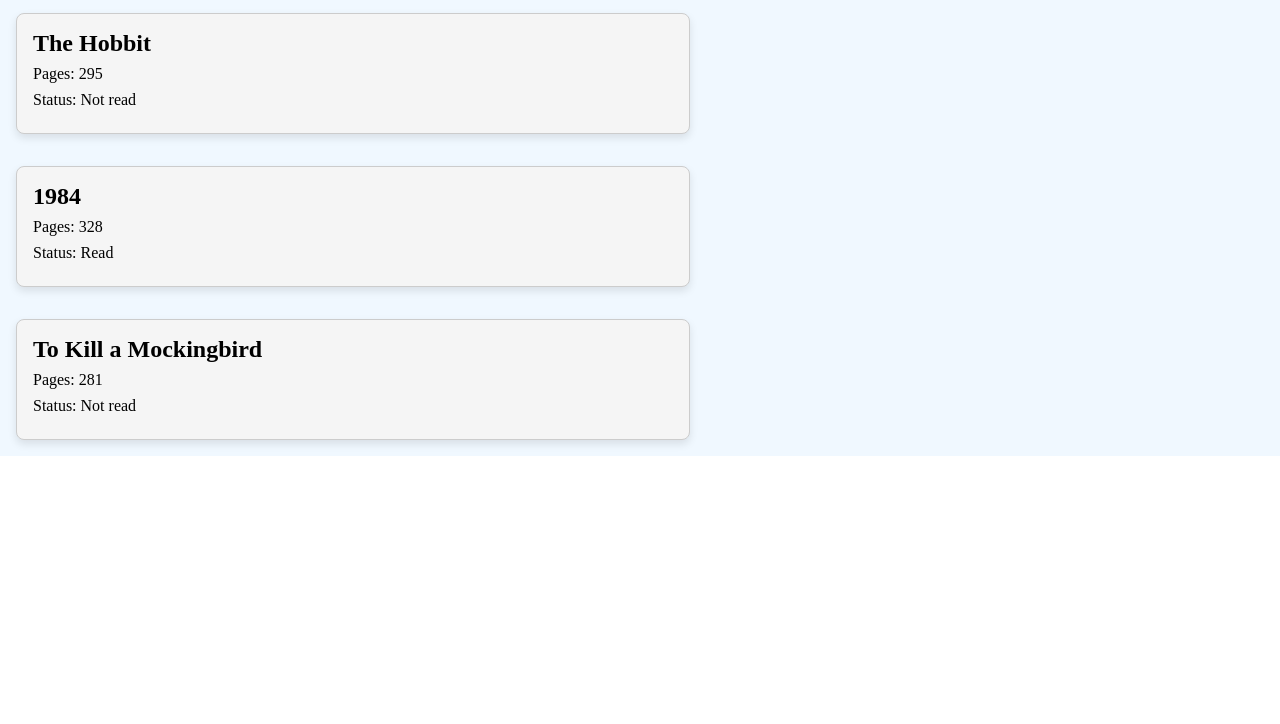
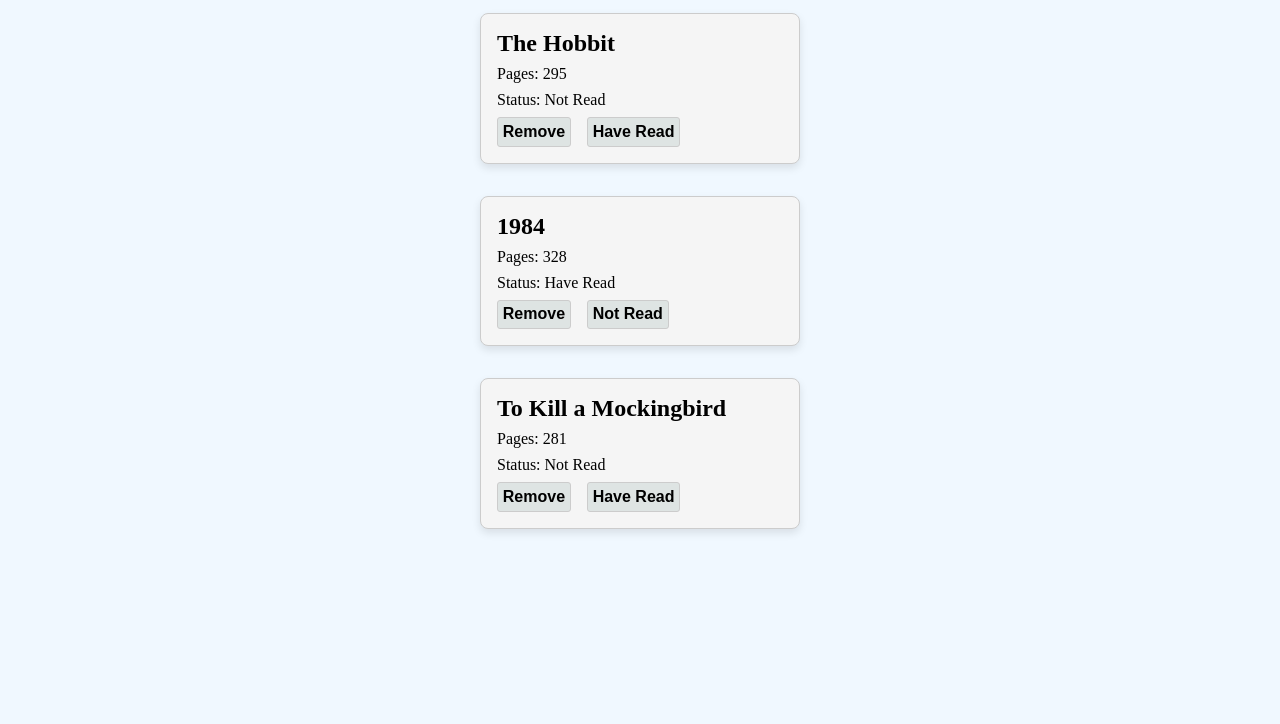
Before and after one commit to junfengl95/library, a plain HTML site: page index.html in a window 1280 px wide. Shown: the part 76-800 px from the top of the page. Drawn offline with Linux system fonts and the light colour scheme.

Commit message:
Completed remove-book button and read-status-toggle-button

```diff
--- a/index.html
+++ b/index.html
@@ -14,15 +14,14 @@
             <h1> Library App</h1>
             <button id="addBook">+</button>
         </div>
-        <div id="bookshelf">
-        </div>
+        <div id="bookshelf"></div>
 
         <dialog id="bookDialog">
             <header class="form-header">
                 <h2>Add Book</h2>
                 <span class="close">&times;</span>
             </header>
-            <form class="bookform">
+            <form class="bookForm" id="bookForm" method="dialog">
                 <div class="form-row">
                     <label for="title">Title: </label>
                     <input type="text" id="title" name="title" required>
@@ -36,13 +35,13 @@
                     <input type="number" id="pages" name="pages" required>
                 </div>
                 <div class="form-row-legacy">
-                    <label for="hasRead">Have read: Yes</label>
-                    <input type="radio" id="hasRead" name="hasRead" required>
-                    <label for="hasNotRead">No</label>
-                    <input type="radio" id="hasNotRead" name="hasRead" required>
+                    <label for="hasReadYes">Have read: Yes</label>
+                    <input type="radio" id="hasReadYes" name="hasRead" value="true" required>
+                    <label for="hasReadNo">No</label>
+                    <input type="radio" id="hasReadNo" name="hasRead" value="false" required>
                 </div>
                 <div class="button-container">
-                    <button type="submit">Add Book</button>
+                    <button type="submit" id="submitButton">Add Book</button>
                     <button type="button" id="cancelButton">Cancel</button>
                 </div>
             </form>
--- a/library.js
+++ b/library.js
@@ -9,6 +9,11 @@ document.addEventListener('DOMContentLoaded', () => {
         this.hasRead = hasRead;
     }
 
+    // Prototype method to toggle the read status of Book
+    Book.prototype.toggleReadStatus = function() {
+        this.hasRead = !this.hasRead; // swap true and false
+    }
+
     // Add an infor method to the Book prototype
     Book.prototype.info = function () {
         return `${this.title} by ${this.author}, ${this.pages}, ${this.hasRead ? 'read' : 'not read yet'}`;
@@ -17,16 +22,30 @@ document.addEventListener('DOMContentLoaded', () => {
     function addBookToLibrary(title, author, pages, hasRead) {
         const newBook = new Book(title, author, pages, hasRead);
         myLibrary.push(newBook);
-        displayBooks();
+        // console.log('New book added: ', newBook.info());
+        // console.log('Current library:', myLibrary)
+        displayLibrary();
+    }
+
+    // Function to remove a Book from the library
+    function removeBookFromLibrary(index){
+        myLibrary.splice(index, 1);
+        displayLibrary();
+    }
+
+    // Function to toggle the read status of a book
+    function toggleReadStatus(index) {
+        myLibrary[index].toggleReadStatus();
+        displayLibrary();
     }
 
 
-    function displayBooks() {
+    function displayLibrary() {
 
         const bookshelf = document.getElementById('bookshelf');
         bookshelf.innerHTML = "";
 
-        myLibrary.forEach(book => {
+        myLibrary.forEach((book, index)=> {
             // console.log(book.info())
             // Create a Card element
             const card = document.createElement('div');
@@ -49,8 +68,24 @@ document.addEventListener('DOMContentLoaded', () => {
 
             // Create read status element
             const hasRead = document.createElement('p');
-            hasRead.textContent = book.hasRead ? 'Status: Read' : "Status: Not read";
+            hasRead.textContent = book.hasRead ? 'Status: Have Read' : "Status: Not Read";
             card.appendChild(hasRead);
+
+            // Create remove button element
+            const removeButton = document.createElement('button');
+            removeButton.textContent = 'Remove';
+            removeButton.addEventListener('click', () => {
+                removeBookFromLibrary(index);
+            });
+            card.appendChild(removeButton);
+
+            // Create toggle Read status button element
+            const toggleButton = document.createElement('button');
+            toggleButton.textContent = book.hasRead ? 'Not Read' : "Have Read";
+            toggleButton.addEventListener('click', () => {
+                toggleReadStatus(index);
+            });
+            card.appendChild(toggleButton);
 
             // Append the card to bookshelf
             bookshelf.appendChild(card);
@@ -62,44 +97,43 @@ document.addEventListener('DOMContentLoaded', () => {
     addBookToLibrary('1984', 'George Orwell', 328, true);
     addBookToLibrary('To Kill a Mockingbird', 'Harper Lee', 281, false)
 
-    displayBooks();
-
     // Dialog modal and form handling
     const dialog = document.getElementById('bookDialog');
     const btn = document.getElementById('addBook');
-    const form = document.getElementsByClassName(`bookform`);
+    const form = document.getElementById('bookForm')
     const cancelBtn = document.getElementById('cancelButton')
-    const span = document.getElementsByClassName('close')[0];
+    const span = document.querySelector('.close');
+    const submitBtn = document.getElementById('submitButton');
 
     // When user clicks on the button, open the modal
-    btn.onclick = function() {
+    btn.onclick = function () {
         dialog.showModal(); // open the dialog
     }
 
     // When user clicks on <span> (x), close the modal
-    span.onclick = function() {
+    span.onclick = function () {
         dialog.close(); // close the dialog
     }
 
-    cancelBtn.onclick = function() {
+    cancelBtn.onclick = function () {
         dialog.close();
     }
 
     // When user clicks anywhere outside the modal. close it
-    // window.onclick = function(event) {
-    //     if (event.target == dialog){
-    //         modal.style.display = 'none';
-    //     }
-    // }
+    window.onclick = function(event) {
+        if (event.target == dialog){
+            dialog.close();
+        }
+    }
 
     //When form is submitted, add new book to library
-    form.onsubmit = function(event) {
+    submitBtn.onclick = function (event) {
         event.preventDefault(); // without action, default action will redirect to page
 
         const title = document.getElementById('title').value;
         const author = document.getElementById('author').value;
         const pages = document.getElementById('pages').value;
-        const hasRead = document.getElementById('hasRead').ariaChecked;
+        const hasRead = document.querySelector('input[name="hasRead"]:checked').value === 'true';
 
         addBookToLibrary(title, author, pages, hasRead);
 
@@ -107,5 +141,4 @@ document.addEventListener('DOMContentLoaded', () => {
         dialog.close();
         form.reset();
     }
-
 })
--- a/styles.css
+++ b/styles.css
@@ -1,9 +1,19 @@
 * {
     margin: 0;
     padding: 0;
+    box-sizing: border-box;
+}
+
+body, html {
+    height: 100%;
+    background-color: aliceblue
 }
 
 .myLibrary {
+    display: flex;
+    flex-direction: column;
+    align-items: center;
+    justify-content: center;
     background-color: aliceblue;
 }
 
@@ -28,8 +38,8 @@ dialog {
     border: none;
     border-radius: 8px;
     box-shadow: 0 4px 8px rgba(0, 0, 0, 0.1);
-    padding: 20px;
     width: 80%;
+    padding: 5px;
     max-width: 400px;
     align-self: center;
     justify-self: center;
@@ -122,7 +132,7 @@ dialog {
     padding: 1em;
     background-color: whitesmoke;
     margin: 1em;
-    width: 40em;
+    width: 20em;
     box-shadow: 0 4px 8px rgba(0, 0, 0, 0.1);
 }
 
@@ -134,3 +144,17 @@ dialog {
 .card p {
     margin: 0.5em 0;
 }
+
+.card button {
+    font-size: 1em;
+    font-weight: bold;
+    margin-right: 1em;
+    color: black;
+    background-color: rgba(193, 207, 205, 0.452);
+
+    border: 1px solid #ccc;
+    border-radius: 3px;
+
+    padding: 0.3em 0.3em;
+    cursor: pointer;
+}
```
